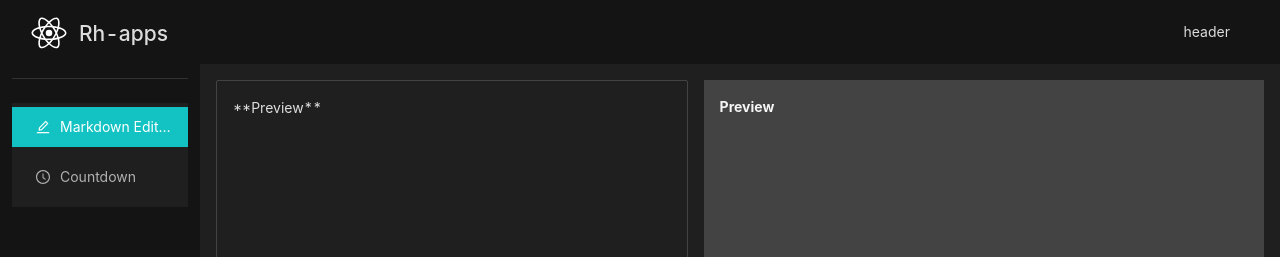
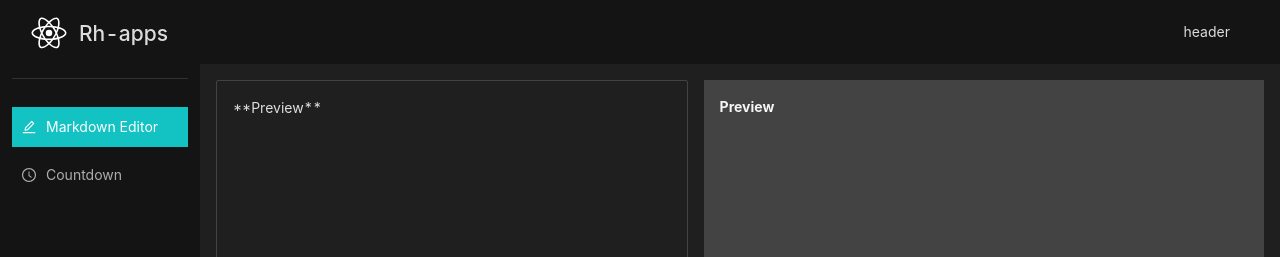
Before and after one commit to Nagai-Nano/rh-apps, a React (Create React App) app: page /markdown-editor in a window 1280 px wide. Shown: the top 257 px of the page. Built offline with nearby package versions, Linux system fonts and the light colour scheme.

Commit message:
Update menu style

```diff
--- a/src/components/Layout/SideMenu.js
+++ b/src/components/Layout/SideMenu.js
@@ -1,11 +1,11 @@
 import React from 'react';
 import { NavLink, useLocation } from 'react-router-dom';
-import { Divider, Menu } from 'antd';
+import { Divider } from 'antd';
 
 import routes from 'config/routes';
 import logo from 'assets/logo.svg';
 
-import { Sider, Logo } from './Styles';
+import { Sider, Logo, Menu } from './Styles';
 
 function AppSideMenu() {
   const { pathname } = useLocation();
@@ -23,7 +23,7 @@ function AppSideMenu() {
         defaultSelectedKeys={[pathname.slice(1)]}
       >
         {routes.map(({ key, title, path, icon }) => (
-          <Menu.Item style={{ marginBottom: 10 }} key={key} icon={icon}>
+          <Menu.Item key={key} icon={icon}>
             <NavLink exact to={path}>
               {title}
             </NavLink>
--- a/src/components/Layout/Styles.js
+++ b/src/components/Layout/Styles.js
@@ -1,5 +1,5 @@
 import styled from 'styled-components';
-import { Layout } from 'antd';
+import { Layout, Menu as AntdMenu } from 'antd';
 
 export const Sider = styled(Layout.Sider)`
   background: #141414;
@@ -33,3 +33,11 @@ export const Logo = styled.div`
     margin: 0;
   }
 `;
+
+export const Menu = styled(AntdMenu)`
+  background: transparent !important;
+
+  li {
+    padding: 0 10px !important;
+  }
+`;
```
